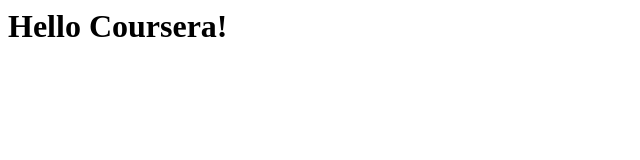
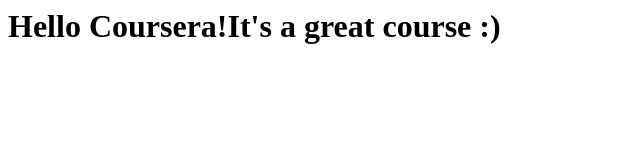
Before and after one commit to Glider1282/coursera-test, a plain HTML site: page site/index.html in a window 1280 px wide. Shown: the whole page, without its empty margins (0-640 px from the left). Drawn offline with Linux system fonts and the light colour scheme.

Commit message:
Small addition to our page content.

```diff
--- a/site/index.html
+++ b/site/index.html
@@ -2,6 +2,6 @@
 	<title>Hello Coursera!</title>
 </head>
 <body>
-<h1>Hello Coursera!</h1>
+<h1>Hello Coursera!It's a great course :)</h1>
 </body>
 </html>
```
